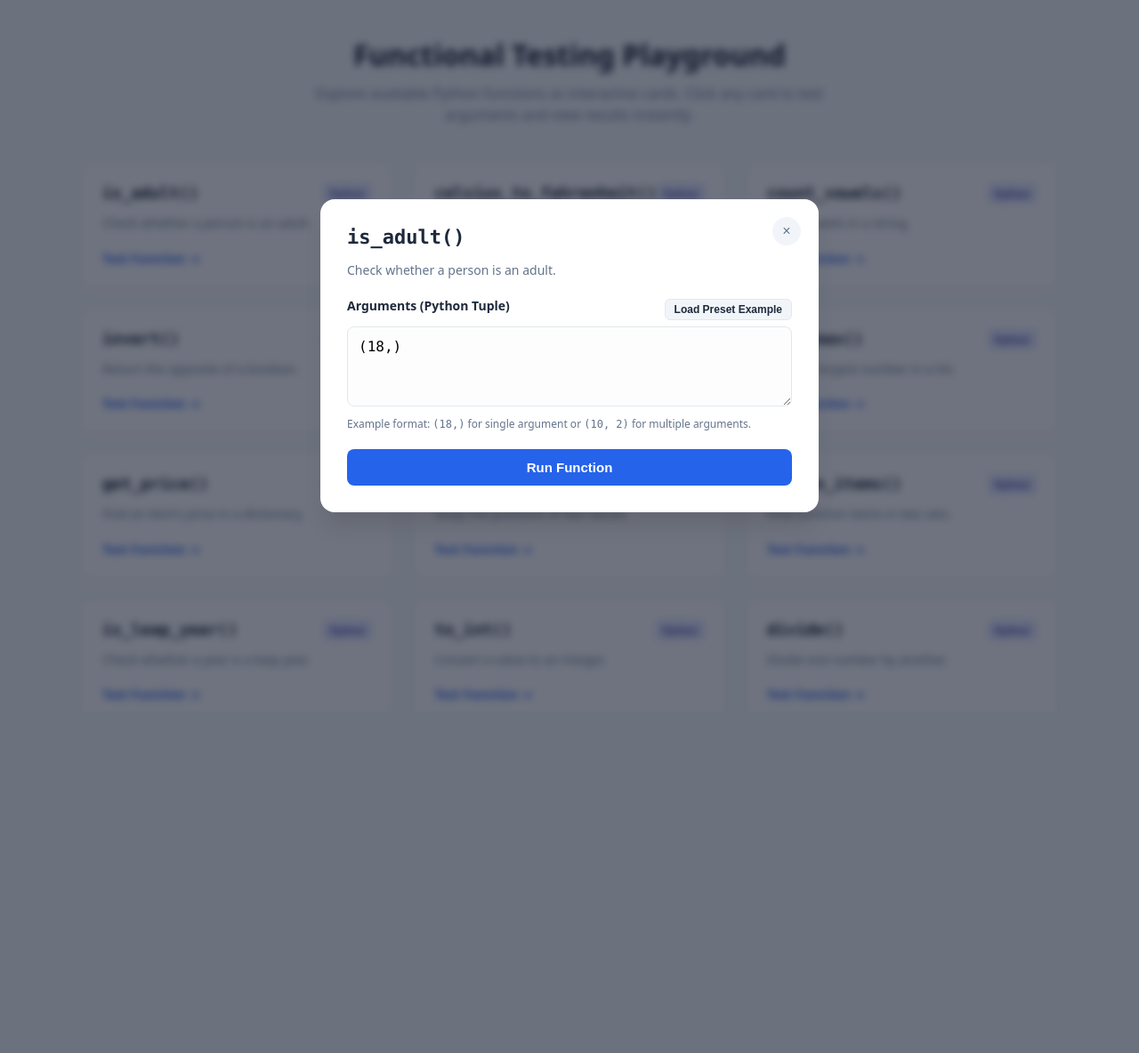
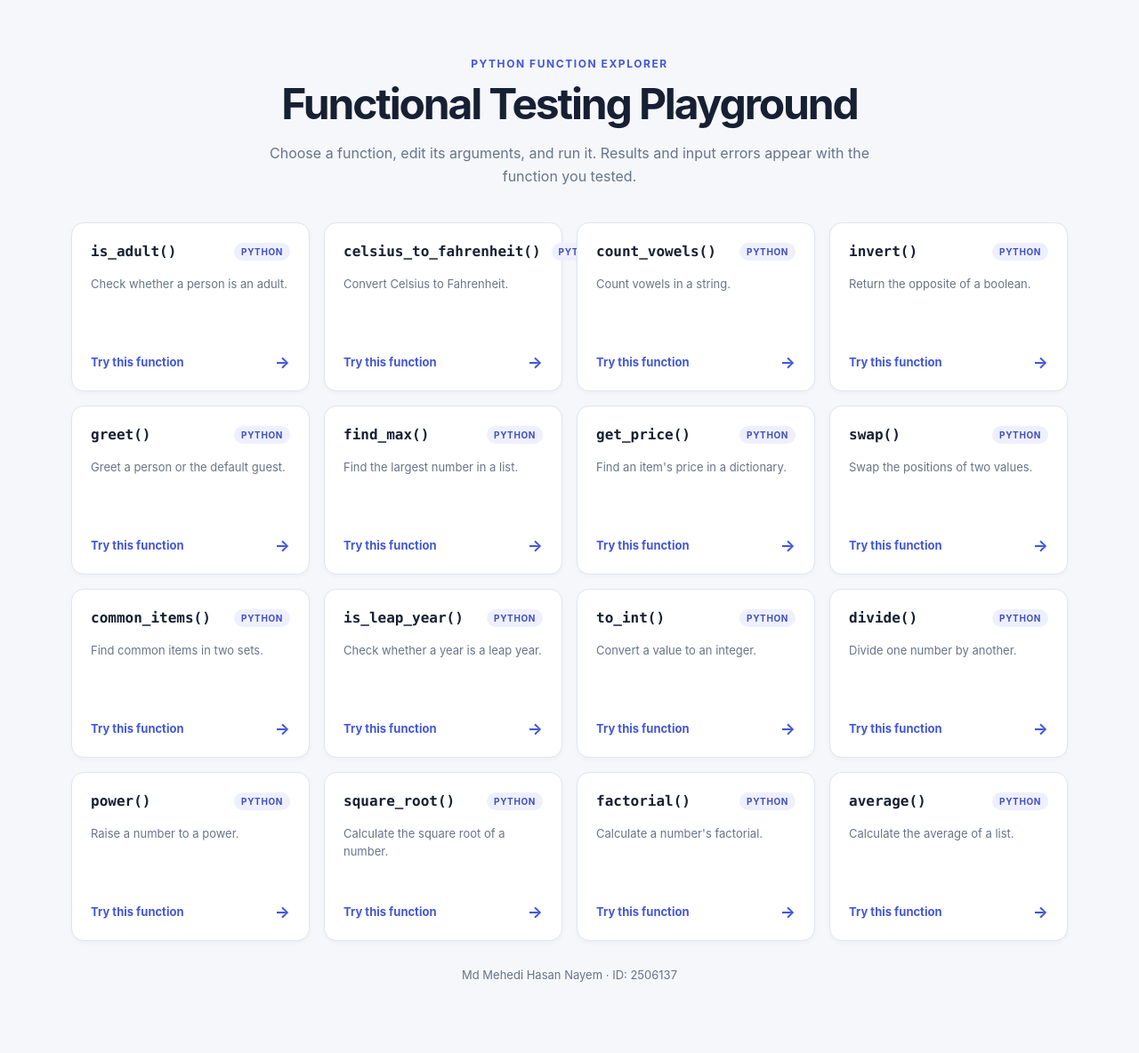
Before and after one commit to mehedi-nym/Functional_Testing_assignment, a Flask app: page / in a window 1280 px wide. Shown: the whole page at 89% size. Before the commit the page ends 788 px from the top, so only its background shows below. Run offline with Flask 3, Linux system fonts and the light colour scheme.

Commit message:
Fix functional playground interactions

```diff
--- a/app.py
+++ b/app.py
@@ -77,12 +77,14 @@ FUNCTIONS = {
 
 @app.route("/", methods=["GET", "POST"])
 def index():
-    selected_function = "is_adult"
-    arguments = FUNCTIONS[selected_function]["example"]
+    selected_function = ""
+    arguments = ""
     result = None
     error = None
+    submitted = False
 
     if request.method == "POST":
+        submitted = True
         selected_function = request.form.get("function", "")
 
         if selected_function not in FUNCTIONS:
@@ -92,22 +94,21 @@ def index():
 
             try:
                 parsed_arguments = ast.literal_eval(arguments)
-
+            except (ValueError, SyntaxError) as exc:
+                error = f"Input error: {exc}"
+            else:
                 if not isinstance(parsed_arguments, tuple):
-                    raise TypeError(
-                        "Arguments must be entered as a Python tuple, "
+                    error = (
+                        "TypeError: Arguments must be entered as a Python tuple, "
                         "for example: (18,)"
                     )
-
-                function = getattr(target, selected_function)
-                output = function(*parsed_arguments)
-
-                result = repr(output)
-
-            except (ValueError, SyntaxError) as exc:
-                error = f"Input error: {exc}"
-            except (TypeError, ZeroDivisionError, KeyError, OverflowError) as exc:
-                error = f"{type(exc).__name__}: {exc}"
+                else:
+                    try:
+                        function = getattr(target, selected_function)
+                        output = function(*parsed_arguments)
+                        result = repr(output)
+                    except Exception as exc:
+                        error = f"{type(exc).__name__}: {exc}"
 
     return render_template(
         "index.html",
@@ -116,6 +117,7 @@ def index():
         arguments=arguments,
         result=result,
         error=error,
+        submitted=submitted,
     )
 
 
--- a/templates/index.html
+++ b/templates/index.html
@@ -1,419 +1,173 @@
-<!DOCTYPE html>
+<!doctype html>
 <html lang="en">
 <head>
-    <meta charset="UTF-8">
-    <meta name="viewport" content="width=device-width, initial-scale=1.0">
+    <meta charset="utf-8">
+    <meta name="viewport" content="width=device-width, initial-scale=1">
+    <meta name="theme-color" content="#f5f7fb">
     <title>Functional Testing Playground</title>
     <style>
         :root {
-            --primary: #2563eb;
-            --primary-hover: #1d4ed8;
-            --bg: #f8fafc;
-            --card-bg: #ffffff;
-            --text: #1e293b;
-            --text-muted: #64748b;
-            --border: #e2e8f0;
+            color-scheme: light;
+            --ink: #172033;
+            --muted: #68748a;
+            --line: #dfe5ef;
+            --surface: #fff;
+            --canvas: #f5f7fb;
+            --brand: #4357d8;
+            --brand-dark: #3446bd;
+            --good: #087a52;
+            --good-bg: #eaf8f1;
+            --bad: #a82d3b;
+            --bad-bg: #fff0f1;
+            font-family: Inter, ui-sans-serif, system-ui, -apple-system, "Segoe UI", sans-serif;
         }
 
-        * {
-            box-sizing: border-box;
-        }
+        * { box-sizing: border-box; }
+        body { margin: 0; background: var(--canvas); color: var(--ink); }
+        button, textarea { font: inherit; }
+        button:focus-visible, textarea:focus-visible { outline: 3px solid #aeb8ff; outline-offset: 2px; }
 
-        body {
-            margin: 0;
-            padding: 40px 20px;
-            font-family: system-ui, -apple-system, BlinkMacSystemFont, "Segoe UI", Roboto, sans-serif;
-            background: var(--bg);
-            color: var(--text);
-        }
+        .page { width: min(1120px, calc(100% - 40px)); margin: 0 auto; padding: 64px 0 80px; }
+        .intro { max-width: 680px; margin: 0 auto 38px; text-align: center; }
+        .eyebrow { margin: 0 0 12px; color: var(--brand); font-size: 12px; font-weight: 750; letter-spacing: .13em; text-transform: uppercase; }
+        h1 { margin: 0; font-size: clamp(32px, 5vw, 48px); letter-spacing: -.045em; line-height: 1.08; }
+        .subtitle { margin: 16px 0 0; color: var(--muted); font-size: 16px; line-height: 1.65; }
+        .grid { display: grid; grid-template-columns: repeat(auto-fit, minmax(min(100%, 245px), 1fr)); gap: 16px; }
+        .card { display: flex; min-height: 190px; flex-direction: column; align-items: stretch; padding: 21px; border: 1px solid var(--line); border-radius: 14px; background: var(--surface); color: inherit; text-align: left; cursor: pointer; box-shadow: 0 2px 5px #17203308; transition: border-color .18s, transform .18s, box-shadow .18s; }
+        .card:hover { transform: translateY(-3px); border-color: #abb5f4; box-shadow: 0 12px 28px #17203312; }
+        .card-top { display: flex; align-items: center; justify-content: space-between; gap: 12px; }
+        .card h2 { margin: 0; font: 650 16px/1.4 ui-monospace, SFMono-Regular, Menlo, Consolas, monospace; }
+        .badge { padding: 4px 8px; border-radius: 999px; background: #eef0ff; color: #414fc0; font-size: 10px; font-weight: 750; letter-spacing: .06em; text-transform: uppercase; }
+        .card p { margin: 15px 0 20px; color: var(--muted); font-size: 13px; line-height: 1.55; }
+        .card-action { display: flex; justify-content: space-between; align-items: center; margin-top: auto; color: var(--brand); font-size: 13px; font-weight: 700; }
+        .arrow { font-size: 18px; transition: transform .18s; }
+        .card:hover .arrow { transform: translateX(3px); }
+        .footer { margin-top: 30px; color: var(--muted); font-size: 13px; text-align: center; }
 
-        .container {
-            max-width: 1100px;
-            margin: 0 auto;
-        }
-
-        header {
-            text-align: center;
-            margin-bottom: 40px;
-        }
-
-        h1 {
-            margin: 0 0 10px;
-            font-size: 32px;
-            color: #0f172a;
-        }
-
-        .subtitle {
-            color: var(--text-muted);
-            font-size: 16px;
-            max-width: 600px;
-            margin: 0 auto;
-            line-height: 1.5;
-        }
-
-        /* Card Grid Layout */
-        .grid {
-            display: grid;
-            grid-template-columns: repeat(auto-fill, minmax(320px, 1fr));
-            gap: 20px;
-        }
-
-        .card {
-            background: var(--card-bg);
-            border: 1px solid var(--border);
-            border-radius: 12px;
-            padding: 24px;
-            display: flex;
-            flex-direction: column;
-            justify-content: space-between;
-            transition: transform 0.2s ease, box-shadow 0.2s ease;
-            cursor: pointer;
-            box-shadow: 0 4px 6px -1px rgba(0, 0, 0, 0.02);
-        }
-
-        .card:hover {
-            transform: translateY(-4px);
-            box-shadow: 0 10px 15px -3px rgba(0, 0, 0, 0.08);
-            border-color: #cbd5e1;
-        }
-
-        .card-header {
-            display: flex;
-            justify-content: space-between;
-            align-items: flex-start;
-            margin-bottom: 12px;
-        }
-
-        .card h3 {
-            margin: 0;
-            font-size: 18px;
-            color: #0f172a;
-            font-family: Consolas, monospace;
-        }
-
-        .badge {
-            background: #e0e7ff;
-            color: #3730a3;
-            font-size: 11px;
-            padding: 4px 8px;
-            border-radius: 6px;
-            font-weight: 600;
-        }
-
-        .card p {
-            margin: 0 0 20px;
-            color: var(--text-muted);
-            font-size: 14px;
-            line-height: 1.4;
-        }
-
-        .card-action {
-            font-size: 14px;
-            font-weight: 600;
-            color: var(--primary);
-            display: flex;
-            align-items: center;
-            gap: 6px;
-        }
-
-        /* Modal Overlay */
-        .modal-overlay {
-            position: fixed;
-            top: 0;
-            left: 0;
-            width: 100%;
-            height: 100%;
-            background: rgba(15, 23, 42, 0.6);
-            backdrop-filter: blur(4px);
-            display: flex;
-            justify-content: center;
-            align-items: center;
-            padding: 20px;
-            opacity: 0;
-            pointer-events: none;
-            transition: opacity 0.25s ease;
-            z-index: 1000;
-        }
-
-        .modal-overlay.active {
-            opacity: 1;
-            pointer-events: auto;
-        }
-
-        .modal {
-            background: white;
-            width: 100%;
-            max-width: 560px;
-            border-radius: 16px;
-            padding: 30px;
-            box-shadow: 0 20px 25px -5px rgba(0, 0, 0, 0.1);
-            transform: scale(0.95);
-            transition: transform 0.25s ease;
-            position: relative;
-            max-height: 90vh;
-            overflow-y: auto;
-        }
-
-        .modal-overlay.active .modal {
-            transform: scale(1);
-        }
-
-        .modal-close {
-            position: absolute;
-            top: 20px;
-            right: 20px;
-            background: #f1f5f9;
-            border: none;
-            width: 32px;
-            height: 32px;
-            border-radius: 50%;
-            font-size: 16px;
-            cursor: pointer;
-            display: flex;
-            align-items: center;
-            justify-content: center;
-            color: var(--text-muted);
-            transition: background 0.2s;
-        }
-
-        .modal-close:hover {
-            background: #e2e8f0;
-            color: var(--text);
-        }
-
-        .modal h2 {
-            margin: 0 0 8px;
-            font-size: 22px;
-            font-family: Consolas, monospace;
-        }
-
-        .modal .description {
-            color: var(--text-muted);
-            font-size: 14px;
-            margin-bottom: 20px;
-            line-height: 1.5;
-        }
-
-        label {
-            display: block;
-            margin-bottom: 8px;
-            font-weight: 600;
-            font-size: 14px;
-        }
-
-        .input-group-header {
-            display: flex;
-            justify-content: space-between;
-            align-items: center;
-            margin-bottom: 6px;
-        }
-
-        .preset-btn {
-            background: #f1f5f9;
-            border: 1px solid var(--border);
-            padding: 4px 10px;
-            border-radius: 6px;
-            font-size: 12px;
-            font-weight: 600;
-            cursor: pointer;
-            color: var(--text);
-            transition: background 0.2s;
-        }
-
-        .preset-btn:hover {
-            background: #e2e8f0;
-        }
-
-        textarea {
-            width: 100%;
-            padding: 12px;
-            border: 1px solid var(--border);
-            border-radius: 8px;
-            font: inherit;
-            font-family: Consolas, monospace;
-            min-height: 90px;
-            resize: vertical;
-            background: #fdfdfd;
-        }
-
-        textarea:focus {
-            outline: none;
-            border-color: var(--primary);
-            box-shadow: 0 0 0 3px rgba(37, 99, 235, 0.1);
-        }
-
-        .example-hint {
-            font-size: 12px;
-            color: var(--text-muted);
-            margin-top: 6px;
-            margin-bottom: 20px;
-        }
-
-        .run-btn {
-            width: 100%;
-            padding: 12px;
-            background: var(--primary);
-            color: white;
-            border: none;
-            border-radius: 8px;
-            font-size: 15px;
-            font-weight: bold;
-            cursor: pointer;
-            transition: background 0.2s;
-        }
-
-        .run-btn:hover {
-            background: var(--primary-hover);
-        }
-
-        .output {
-            margin-top: 20px;
-            padding: 14px;
-            border-radius: 8px;
-            font-size: 14px;
-            overflow-wrap: anywhere;
-        }
-
-        .success {
-            background: #ecfdf5;
-            border: 1px solid #a7f3d0;
-            color: #065f46;
-        }
-
-        .failure {
-            background: #fef2f2;
-            border: 1px solid #fecaca;
-            color: #991b1b;
-        }
-
-        .output pre {
-            margin: 6px 0 0;
-            white-space: pre-wrap;
-            font-family: Consolas, monospace;
-        }
-
-        @media (max-width: 640px) {
-            .grid {
-                grid-template-columns: 1fr;
-            }
-        }
+        .overlay { position: fixed; inset: 0; z-index: 10; display: grid; place-items: center; padding: 20px; background: #111a2bc2; opacity: 0; visibility: hidden; transition: opacity .18s, visibility .18s; }
+        .overlay.open { opacity: 1; visibility: visible; }
+        .dialog { position: relative; width: min(100%, 560px); max-height: min(90vh, 760px); overflow: auto; padding: 30px; border: 1px solid #ffffff70; border-radius: 18px; background: var(--surface); box-shadow: 0 24px 80px #0004; transform: translateY(8px) scale(.99); transition: transform .18s; }
+        .overlay.open .dialog { transform: none; }
+        .dialog-head { padding-right: 38px; }
+        .dialog h2 { margin: 0; font: 700 21px/1.4 ui-monospace, SFMono-Regular, Menlo, Consolas, monospace; }
+        .description { margin: 8px 0 24px; color: var(--muted); font-size: 14px; line-height: 1.55; }
+        .close { position: absolute; top: 18px; right: 18px; display: grid; width: 36px; height: 36px; place-items: center; border: 0; border-radius: 10px; background: #f0f2f7; color: #536078; font-size: 23px; cursor: pointer; }
+        .close:hover { background: #e6e9f1; }
+        .field-head { display: flex; align-items: center; justify-content: space-between; gap: 12px; margin-bottom: 8px; }
+        label { font-size: 13px; font-weight: 700; }
+        .preset { padding: 7px 10px; border: 1px solid var(--line); border-radius: 8px; background: #f7f8fc; color: #34405a; font-size: 12px; font-weight: 650; cursor: pointer; }
+        .preset:hover { background: #edf0f8; }
+        textarea { display: block; width: 100%; min-height: 104px; padding: 13px; border: 1px solid var(--line); border-radius: 10px; background: #fcfcfe; color: var(--ink); font: 14px/1.55 ui-monospace, SFMono-Regular, Menlo, Consolas, monospace; resize: vertical; }
+        textarea:focus { border-color: #8996ee; outline: 3px solid #4357d820; }
+        .hint { margin: 8px 0 18px; color: var(--muted); font-size: 12px; line-height: 1.5; }
+        .run { width: 100%; padding: 12px 16px; border: 0; border-radius: 10px; background: var(--brand); color: white; font-size: 14px; font-weight: 750; cursor: pointer; transition: background .15s; }
+        .run:hover { background: var(--brand-dark); }
+        .output { margin-top: 20px; padding: 14px 16px; border: 1px solid; border-radius: 10px; }
+        .output.success { border-color: #b7e6d1; background: var(--good-bg); color: var(--good); }
+        .output.failure { border-color: #f0c4c8; background: var(--bad-bg); color: var(--bad); }
+        .output-title { font-size: 12px; font-weight: 800; letter-spacing: .06em; text-transform: uppercase; }
+        .output pre { margin: 7px 0 0; color: inherit; font: 14px/1.55 ui-monospace, SFMono-Regular, Menlo, Consolas, monospace; white-space: pre-wrap; overflow-wrap: anywhere; }
+        .sr-only { position: absolute; width: 1px; height: 1px; padding: 0; margin: -1px; overflow: hidden; clip: rect(0, 0, 0, 0); white-space: nowrap; border: 0; }
+        @media (max-width: 560px) { .page { width: min(100% - 28px, 1120px); padding-top: 42px; } .grid { gap: 12px; } .card { min-height: 160px; } .dialog { padding: 24px 20px; } .field-head { align-items: flex-start; } }
+        @media (prefers-reduced-motion: reduce) { *, *::before, *::after { scroll-behavior: auto !important; transition-duration: .01ms !important; } }
     </style>
 </head>
 <body>
-    <div class="container">
-        <header>
+    <main class="page">
+        <header class="intro">
+            <p class="eyebrow">Python function explorer</p>
             <h1>Functional Testing Playground</h1>
-            <p class="subtitle">
-                Explore available Python functions as interactive cards. Click any card to test arguments and view results instantly.
-            </p>
+            <p class="subtitle">Choose a function, edit its arguments, and run it. Results and input errors appear with the function you tested.</p>
         </header>
 
-        <!-- Card Grid -->
-        <div class="grid">
+        <section class="grid" aria-label="Available functions">
             {% for name, details in functions.items() %}
-            <div class="card" onclick="openModal('{{ name }}', '{{ details.description }}', '{{ details.example }}')">
-                <div class="card-header">
-                    <h3>{{ name }}()</h3>
-                    <span class="badge">Python</span>
+            <button class="card" type="button" data-function="{{ name }}">
+                <span class="card-top"><h2>{{ name }}()</h2><span class="badge">Python</span></span>
+                <p>{{ details.description }}</p>
+                <span class="card-action">Try this function <span class="arrow" aria-hidden="true">→</span></span>
+            </button>
+            {% endfor %}
+        </section>
+        <footer class="footer">Md Mehedi Hasan Nayem <span aria-hidden="true">·</span> ID: 2506137</footer>
+    </main>
+
+    <div class="overlay{% if submitted and selected_function in functions %} open{% endif %}" id="overlay" aria-hidden="{% if submitted and selected_function in functions %}false{% else %}true{% endif %}">
+        <section class="dialog" role="dialog" aria-modal="true" aria-labelledby="dialogTitle" aria-describedby="dialogDescription">
+            <button class="close" id="closeButton" type="button" aria-label="Close dialog">×</button>
+            <div class="dialog-head">
+                <h2 id="dialogTitle">Choose a function</h2>
+                <p class="description" id="dialogDescription">Enter its arguments below.</p>
+            </div>
+            <form method="post" action="{{ url_for('index') }}" id="testForm">
+                <input type="hidden" name="function" id="functionInput" value="{{ selected_function }}">
+                <div class="field-head">
+                    <label for="arguments">Arguments as a Python tuple</label>
+                    <button class="preset" id="presetButton" type="button">Load example</button>
                 </div>
-                <p>{{ details.description }}</p>
-                <div class="card-action">
-                    Test Function &rarr;
-                </div>
-            </div>
-            {% endfor %}
-        </div>
-    </div>
-
-    <!-- Modal Popup Template / Container -->
-    <div class="modal-overlay" id="modalOverlay">
-        <div class="modal">
-            <button class="modal-close" onclick="closeModal()">&times;</button>
-            <h2 id="modalTitle">function_name</h2>
-            <p class="description" id="modalDescription">Description goes here...</p>
-
-            <form method="POST" id="testForm">
-                <input type="hidden" id="functionInput" name="function" value="">
-
-                <div class="input-group-header">
-                    <label for="arguments">Arguments (Python Tuple)</label>
-                    <button type="button" class="preset-btn" id="presetBtn" onclick="loadPreset()">Load Preset Example</button>
-                </div>
-
-                <textarea id="arguments" name="arguments" required spellcheck="false"></textarea>
-
-                <div class="example-hint">
-                    Example format: <code>(18,)</code> for single argument or <code>(10, 2)</code> for multiple arguments.
-                </div>
-
-                <button type="submit" class="run-btn">Run Function</button>
+                <textarea id="arguments" name="arguments" required spellcheck="false" aria-describedby="argumentsHint">{{ arguments }}</textarea>
+                <p class="hint" id="argumentsHint">Use parentheses around the arguments. A single value needs a trailing comma, such as <code>(18,)</code>.</p>
+                <button class="run" type="submit">Run function</button>
             </form>
-
             {% if result is not none %}
-            <div class="output success" id="resultOutput">
-                <strong>Result</strong>
-                <pre>{{ result }}</pre>
-            </div>
+            <div class="output success" id="resultOutput" role="status" aria-live="polite"><div class="output-title">Result</div><pre>{{ result }}</pre></div>
             {% endif %}
-
             {% if error %}
-            <div class="output failure" id="errorOutput">
-                <strong>Error</strong>
-                <pre>{{ error }}</pre>
-            </div>
+            <div class="output failure" id="errorOutput" role="alert"><div class="output-title">Could not run function</div><pre>{{ error }}</pre></div>
             {% endif %}
-        </div>
+        </section>
     </div>
 
     <script>
-        const modalOverlay = document.getElementById("modalOverlay");
-        const modalTitle = document.getElementById("modalTitle");
-        const modalDescription = document.getElementById("modalDescription");
+        const functions = {{ functions | tojson }};
+        const overlay = document.getElementById("overlay");
+        const dialogTitle = document.getElementById("dialogTitle");
+        const dialogDescription = document.getElementById("dialogDescription");
         const functionInput = document.getElementById("functionInput");
         const argumentsInput = document.getElementById("arguments");
+        const closeButton = document.getElementById("closeButton");
+        const presetButton = document.getElementById("presetButton");
+        let activeExample = "";
+        let previousFocus = null;
 
-        // Keep track of current function's example preset
-        let currentExample = "";
-
-        function openModal(name, description, example) {
-            modalTitle.textContent = name + "()";
-            modalDescription.textContent = description;
+        function openDialog(name, value = null, keepOutput = false) {
+            const details = functions[name];
+            if (!details) return;
+            if (!keepOutput) {
+                document.getElementById("resultOutput")?.remove();
+                document.getElementById("errorOutput")?.remove();
+            }
+            previousFocus = document.activeElement;
+            activeExample = details.example;
+            dialogTitle.textContent = `${name}()`;
+            dialogDescription.textContent = details.description;
             functionInput.value = name;
-            currentExample = example;
-
-            // Only populate example if textarea is empty or switching functions fresh
-            if (!argumentsInput.value || functionInput.value !== "{{ selected_function }}") {
-                argumentsInput.value = example;
-            }
-
-            modalOverlay.classList.add("active");
+            argumentsInput.value = value === null ? details.example : value;
+            overlay.classList.add("open");
+            overlay.setAttribute("aria-hidden", "false");
+            closeButton.focus();
         }
 
-        function closeModal() {
-            modalOverlay.classList.remove("active");
-            // Clear URL state or reset outputs if desired
+        function closeDialog() {
+            overlay.classList.remove("open");
+            overlay.setAttribute("aria-hidden", "true");
+            if (previousFocus && typeof previousFocus.focus === "function") previousFocus.focus();
         }
 
-        function loadPreset() {
-            argumentsInput.value = currentExample;
-        }
+        document.querySelectorAll("[data-function]").forEach((card) => {
+            card.addEventListener("click", () => openDialog(card.dataset.function));
+        });
+        closeButton.addEventListener("click", closeDialog);
+        presetButton.addEventListener("click", () => { argumentsInput.value = activeExample; argumentsInput.focus(); });
+        overlay.addEventListener("click", (event) => { if (event.target === overlay) closeDialog(); });
+        document.addEventListener("keydown", (event) => { if (event.key === "Escape" && overlay.classList.contains("open")) closeDialog(); });
 
-        // Close modal when clicking outside of it
-        modalOverlay.addEventListener("click", (e) => {
-            if (e.target === modalOverlay) {
-                closeModal();
-            }
-        });
-
-        // Auto-reopen modal if a test was just run (has result or error from backend)
-        {% if selected_function %}
-        window.addEventListener("DOMContentLoaded", () => {
-            const funcDetails = {{ functions | tojson }};
-            const selName = "{{ selected_function }}";
-            if (funcDetails[selName]) {
-                openModal(selName, funcDetails[selName].description, "{{ arguments | safe }}");
-            }
-        });
+        {% if submitted and selected_function in functions %}
+        openDialog({{ selected_function | tojson }}, {{ arguments | tojson }}, true);
+        // A browser reload repeats the POST response. Keep its result out of
+        // the way so reloading returns the user to the function list.
+        const navigation = performance.getEntriesByType("navigation")[0];
+        if (navigation?.type === "reload") closeDialog();
         {% endif %}
     </script>
 </body>
```
